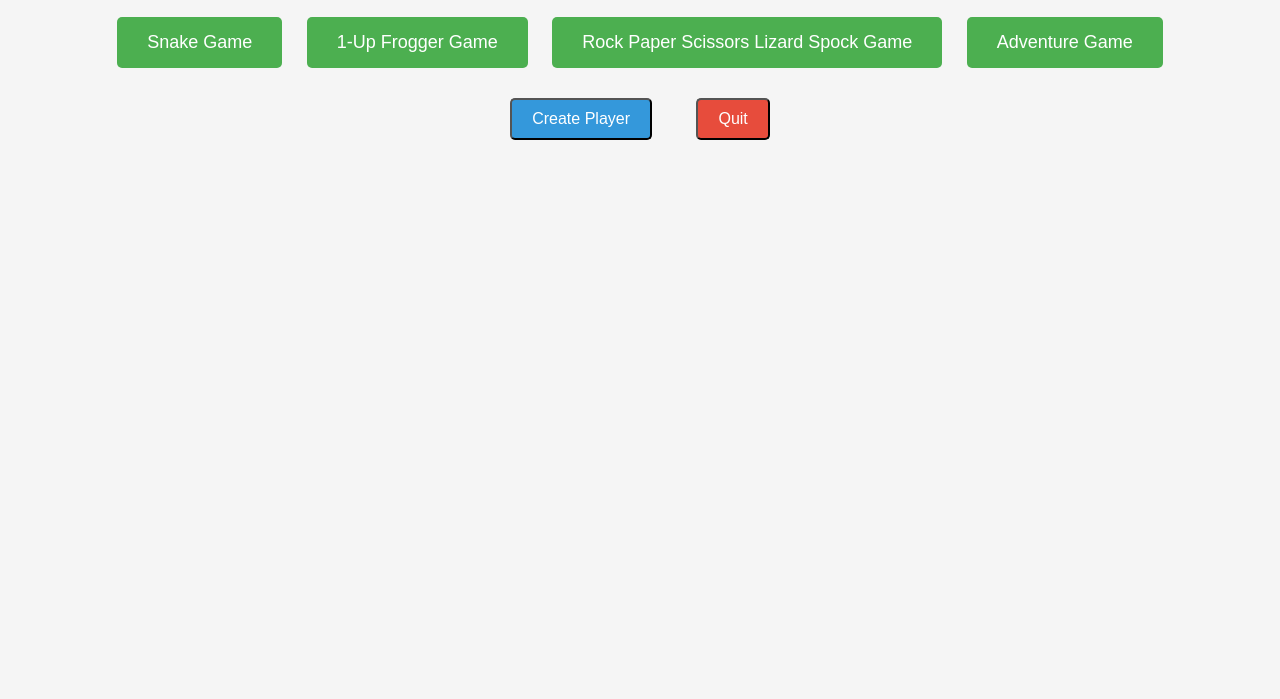
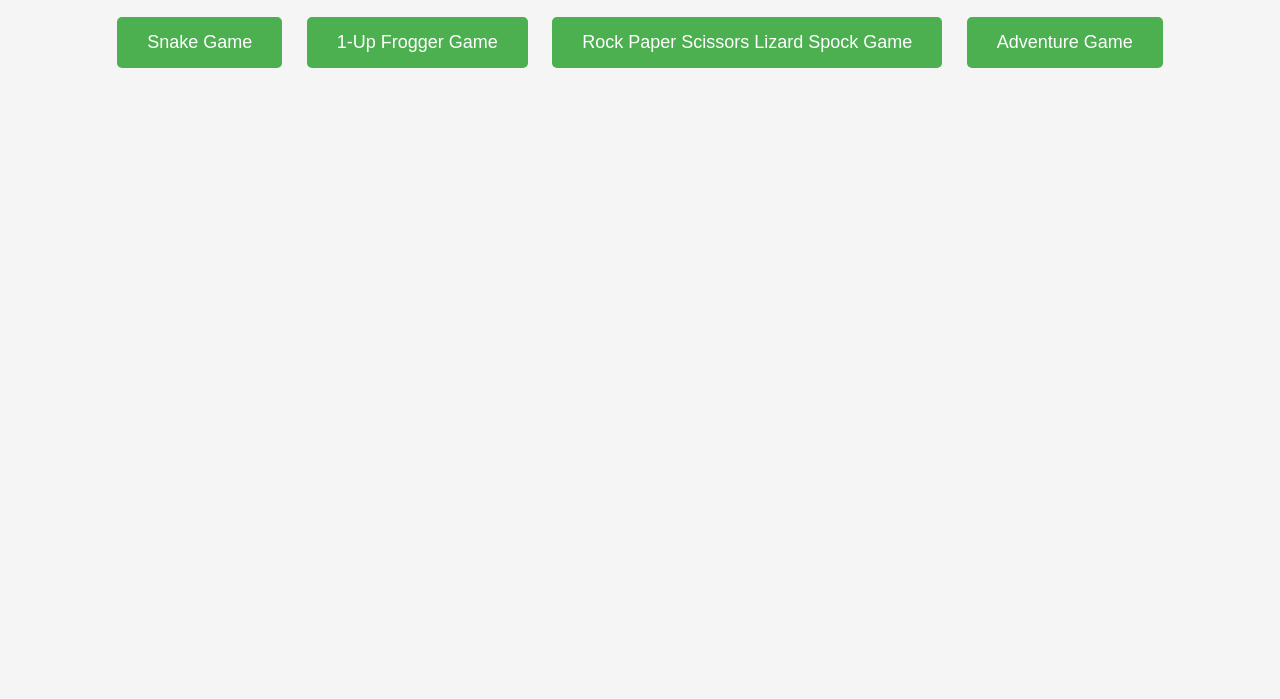
Before and after one commit to ashierap/ABC_Database, a plain HTML site: page Games/menu.html in a window 1280 px wide. Shown: the part 101-800 px from the top of the page. Drawn offline with Linux system fonts and the light colour scheme.

Commit message:
Update menu.html

```diff
--- a/Games/menu.html
+++ b/Games/menu.html
@@ -28,30 +28,7 @@
             cursor: pointer;
         }
 
-        #create-player-btn {
-            margin: 20px;
-            padding: 10px 20px;
-            font-size: 16px;
-            text-decoration: none;
-            color: #fff;
-            background-color: #3498db;
-            border-radius: 5px;
-            cursor: pointer;
-        }
-
-        #quit-btn {
-            margin: 20px;
-            padding: 10px 20px;
-            font-size: 16px;
-            text-decoration: none;
-            color: #fff;
-            background-color: #e74c3c;
-            border-radius: 5px;
-            cursor: pointer;
-        }
-
         #player-form {
-            display: none;
             max-width: 400px;
             margin: 20px auto;
         }
@@ -71,37 +48,5 @@
     <a href="rpsls/index.html" class="game-link">Rock Paper Scissors Lizard Spock Game</a>
     <a href="venture/index.html" class="game-link">Adventure Game</a>
 
-    <button id="create-player-btn" onclick="showPlayerForm()">Create Player</button>
-    <button id="quit-btn" onclick="quitGame()">Quit</button>
-
-    <div id="player-form">
-        <form>
-            <label for="firstName">First Name:</label>
-            <input type="text" id="firstName" name="firstName" required>
-
-            <label for="lastName">Last Name:</label>
-            <input type="text" id="lastName" name="lastName" required>
-
-            <label for="userName">User Name:</label>
-            <input type="text" id="userName" name="userName" required>
-
-            <input type="submit" value="Submit">
-        </form>
-    </div>
-
-    <script>
-        function showPlayerForm() {
-            document.getElementById('player-form').style.display = 'block';
-            document.getElementById('create-player-btn').style.display = 'none';
-            document.getElementById('quit-btn').style.display = 'none';
-        }
-
-        function quitGame() {
-            // Perform any actions needed before quitting the game
-            alert('Goodbye! Thanks for playing.');
-            // Close the window (may not work in all browsers)
-            window.close();
-        }
-    </script>
 </body>
 </html>
```
